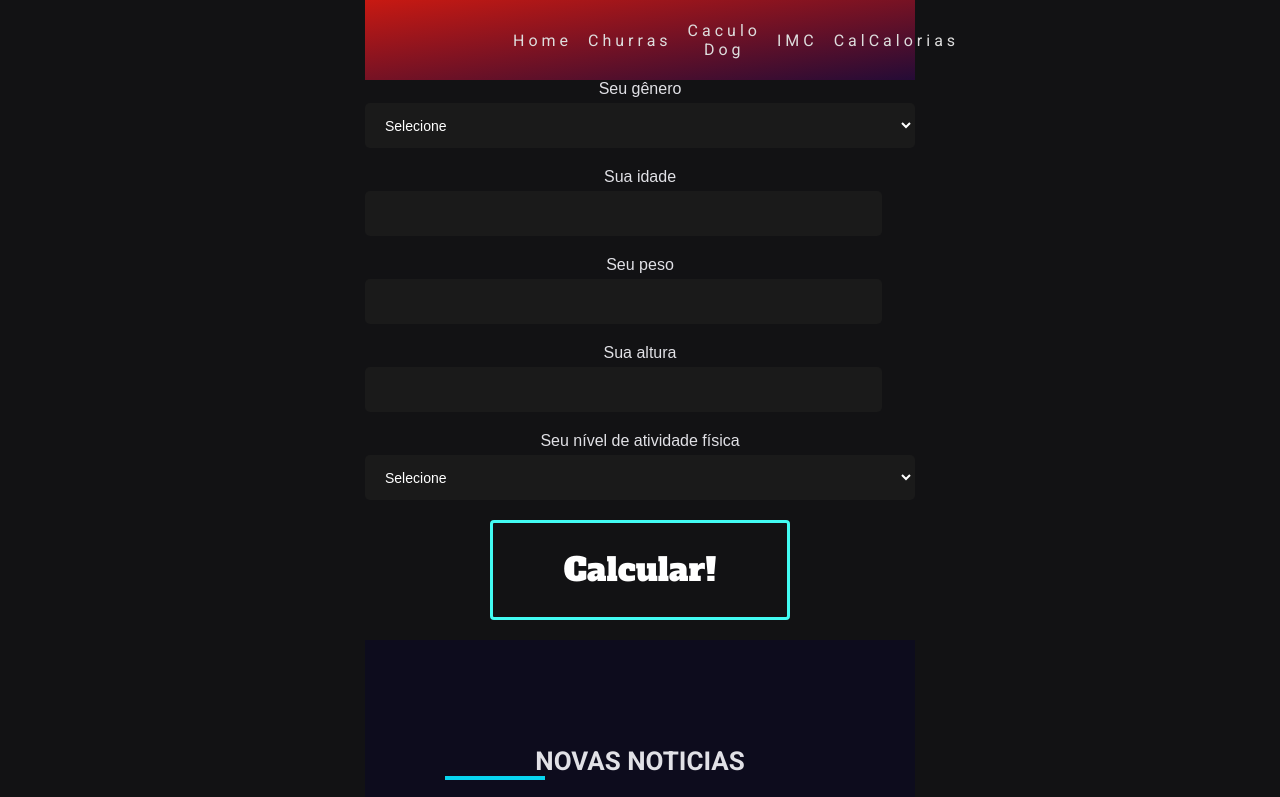
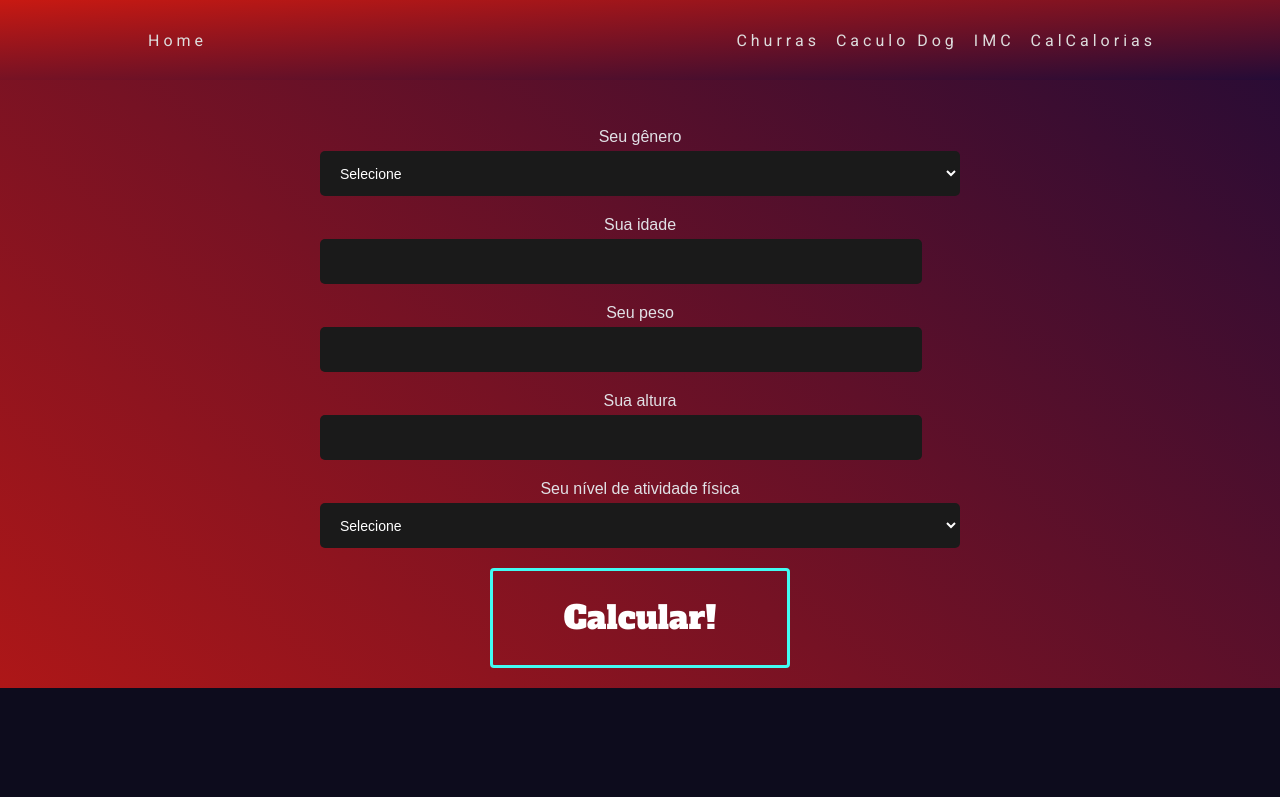
Before and after one commit to wesleywcr/CalculoDeTudo, a Next.js app: page /Calorias in a window 1280 px wide. Shown: the top 797 px of the page. Built offline with nearby package versions, Linux system fonts and the light colour scheme; a web font is replaced by a local one.

Commit message:
New Update page calorie calculator

```diff
--- a/src/pages/Calorias/index.tsx
+++ b/src/pages/Calorias/index.tsx
@@ -37,6 +37,7 @@ const Calorias: React.FC = () => {
 
   }
   return (
+
     <Container>
       <Header />
       <Form id="form" onSubmit={calculate}>
--- a/src/pages/Calorias/styles.ts
+++ b/src/pages/Calorias/styles.ts
@@ -1,22 +1,16 @@
 import styled from 'styled-components';
 
 export const Container = styled.div`
- width: 550px;
-  margin: 0 auto;
+    margin:0;
+  width:100%;
+  height:100%;
+  background:  linear-gradient(to right top, #c81912, #240b36);
 `;
+
 export const Form = styled.form`
   box-sizing: content-box;
+  padding:3rem 20rem 0rem 20rem;
 `;
-
-
-export const Header = styled.div`
-  width: 100%;
-  height: 150px;
-  display: flex;
-  align-items: center;
-  justify-content: center;
-`;
-
 export const FormGroup = styled.div`
   display: flex;
   flex-direction: column;
@@ -67,6 +61,7 @@ export const Select = styled.select`
 
 export const Result = styled.div`
   margin-bottom: 20px;
+  padding:0 20%;
 `;
 
 export const ResultContainer = styled.div`
```
